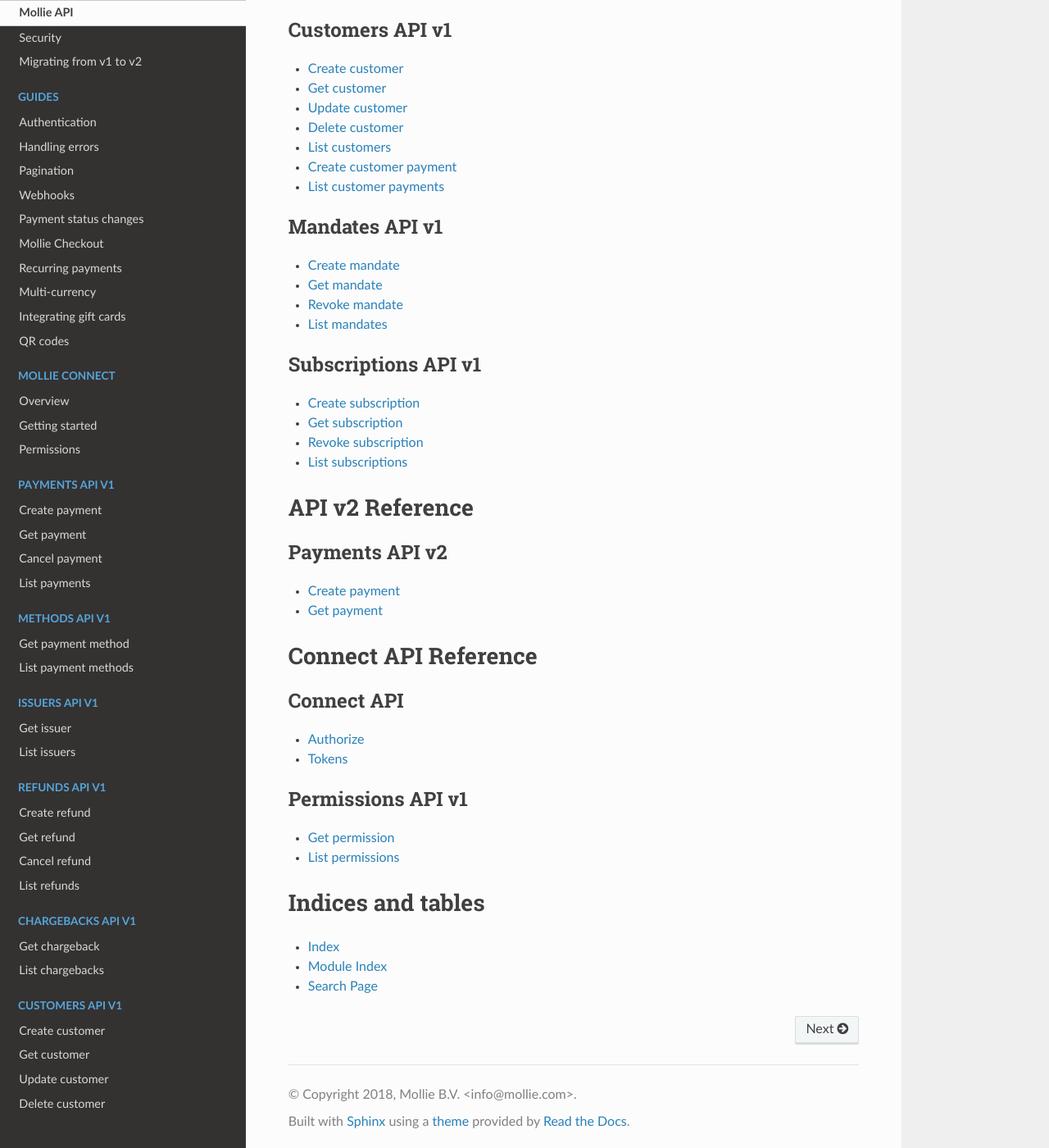
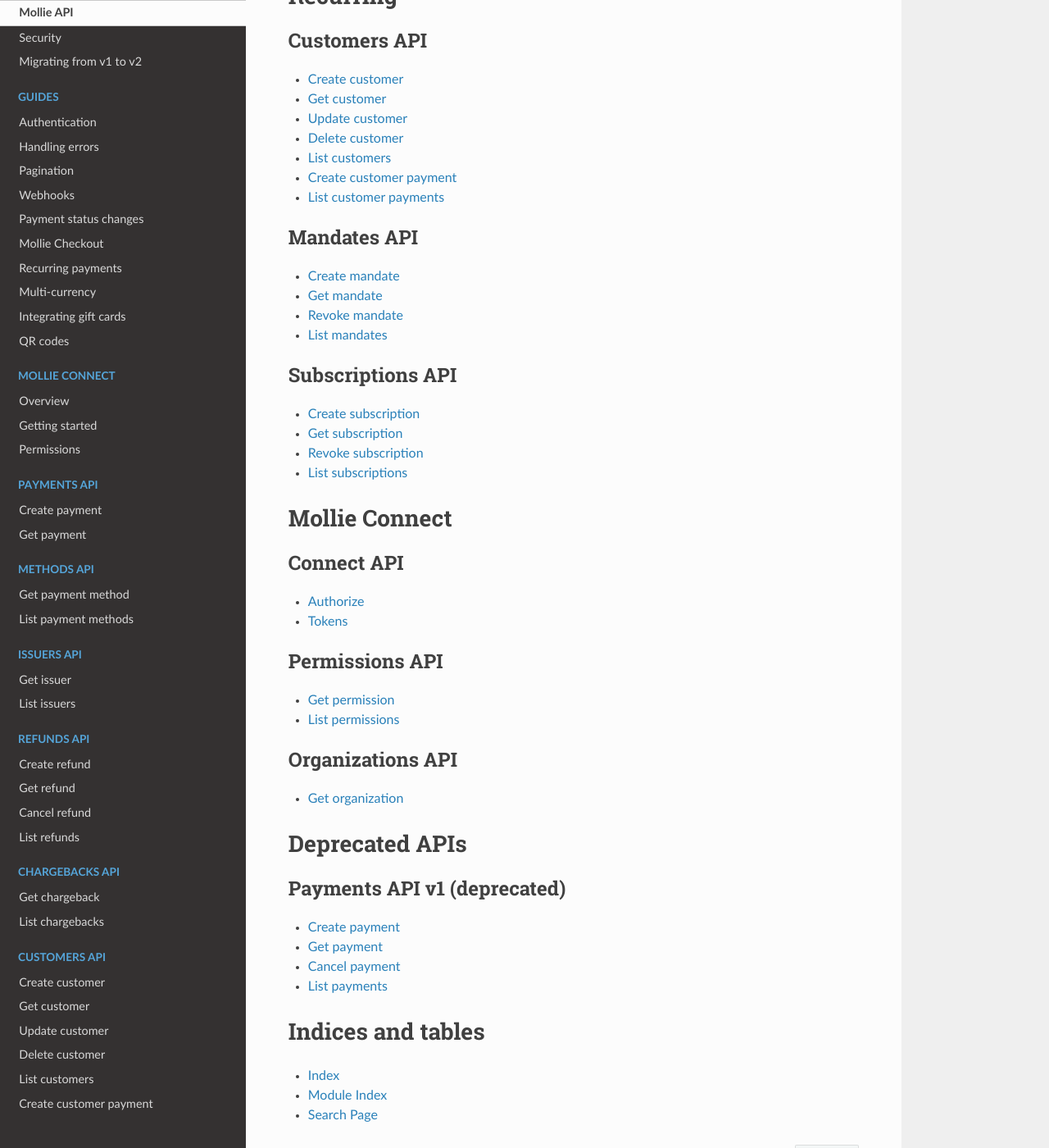
Before and after one commit to zsparal/api-documentation, a Sphinx documentation site: the page built from source/index.rst, in a window 1280 px wide and 1400 px high, scrolled down 3775 px. Shown: the whole window at 82% size. Built offline with Sphinx 7.4.7 and the Read the Docs theme 2.0.0, drawn with Linux system fonts in a browser that asks for light colours; some of the changed text lies outside the part shown.

Commit message:
Import Organizations API v1 reference

```diff
--- a/source/index.rst
+++ b/source/index.rst
@@ -119,34 +119,32 @@
    Getting started <oauth/getting-started>
    Permissions <oauth/permissions>
 
-API v1 Reference
-================
+Payments
+========
 .. toctree::
    :maxdepth: 1
-   :caption: Payments API v1
+   :caption: Payments API
 
-   Create payment <reference/v1/payments-api/create-payment>
-   Get payment <reference/v1/payments-api/get-payment>
-   Cancel payment <reference/v1/payments-api/cancel-payment>
-   List payments <reference/v1/payments-api/list-payments>
+   reference/v2/create-payment
+   reference/v2/get-payment
 
 .. toctree::
    :maxdepth: 1
-   :caption: Methods API v1
+   :caption: Methods API
 
    Get payment method <reference/v1/methods-api/get-method>
    List payment methods <reference/v1/methods-api/list-methods>
 
 .. toctree::
    :maxdepth: 1
-   :caption: Issuers API v1
+   :caption: Issuers API
 
    Get issuer <reference/v1/issuers-api/get-issuer>
    List issuers <reference/v1/issuers-api/list-issuers>
 
 .. toctree::
    :maxdepth: 1
-   :caption: Refunds API v1
+   :caption: Refunds API
 
    Create refund <reference/v1/refunds-api/create-refund>
    Get refund <reference/v1/refunds-api/get-refund>
@@ -155,14 +153,16 @@
 
 .. toctree::
    :maxdepth: 1
-   :caption: Chargebacks API v1
+   :caption: Chargebacks API
 
    Get chargeback <reference/v1/chargebacks-api/get-chargeback>
    List chargebacks <reference/v1/chargebacks-api/list-chargebacks>
 
+Recurring
+=========
 .. toctree::
    :maxdepth: 1
-   :caption: Customers API v1
+   :caption: Customers API
 
    Create customer <reference/v1/customers-api/create-customer>
    Get customer <reference/v1/customers-api/get-customer>
@@ -174,7 +174,7 @@
 
 .. toctree::
    :maxdepth: 1
-   :caption: Mandates API v1
+   :caption: Mandates API
 
    Create mandate <reference/v1/mandates-api/create-mandate>
    Get mandate <reference/v1/mandates-api/get-mandate>
@@ -183,24 +183,15 @@
 
 .. toctree::
    :maxdepth: 1
-   :caption: Subscriptions API v1
+   :caption: Subscriptions API
 
    Create subscription <reference/v1/subscriptions-api/create-subscription>
    Get subscription <reference/v1/subscriptions-api/get-subscription>
    Revoke subscription <reference/v1/subscriptions-api/cancel-subscription>
    List subscriptions <reference/v1/subscriptions-api/list-subscriptions>
 
-API v2 Reference
-================
-.. toctree::
-   :maxdepth: 1
-   :caption: Payments API v2
-
-   reference/v2/create-payment
-   reference/v2/get-payment
-
-Connect API Reference
-=====================
+Mollie Connect
+==============
 .. toctree::
    :maxdepth: 1
    :caption: Connect API
@@ -210,10 +201,27 @@
 
 .. toctree::
    :maxdepth: 1
-   :caption: Permissions API v1
+   :caption: Permissions API
 
    Get permission <reference/v1/permissions-api/get-permission>
    List permissions <reference/v1/permissions-api/list-permissions>
+
+.. toctree::
+   :maxdepth: 1
+   :caption: Organizations API
+
+   Get organization <reference/v1/organizations-api/get-organization>
+
+Deprecated APIs
+===============
+.. toctree::
+   :maxdepth: 1
+   :caption: Payments API v1 (deprecated)
+
+   Create payment <reference/v1/payments-api/create-payment>
+   Get payment <reference/v1/payments-api/get-payment>
+   Cancel payment <reference/v1/payments-api/cancel-payment>
+   List payments <reference/v1/payments-api/list-payments>
 
 Indices and tables
 ==================
```
Also changed, not shown: source/reference/v1/organizations-api/get-organization.rst (added, +116 -0 lines).
